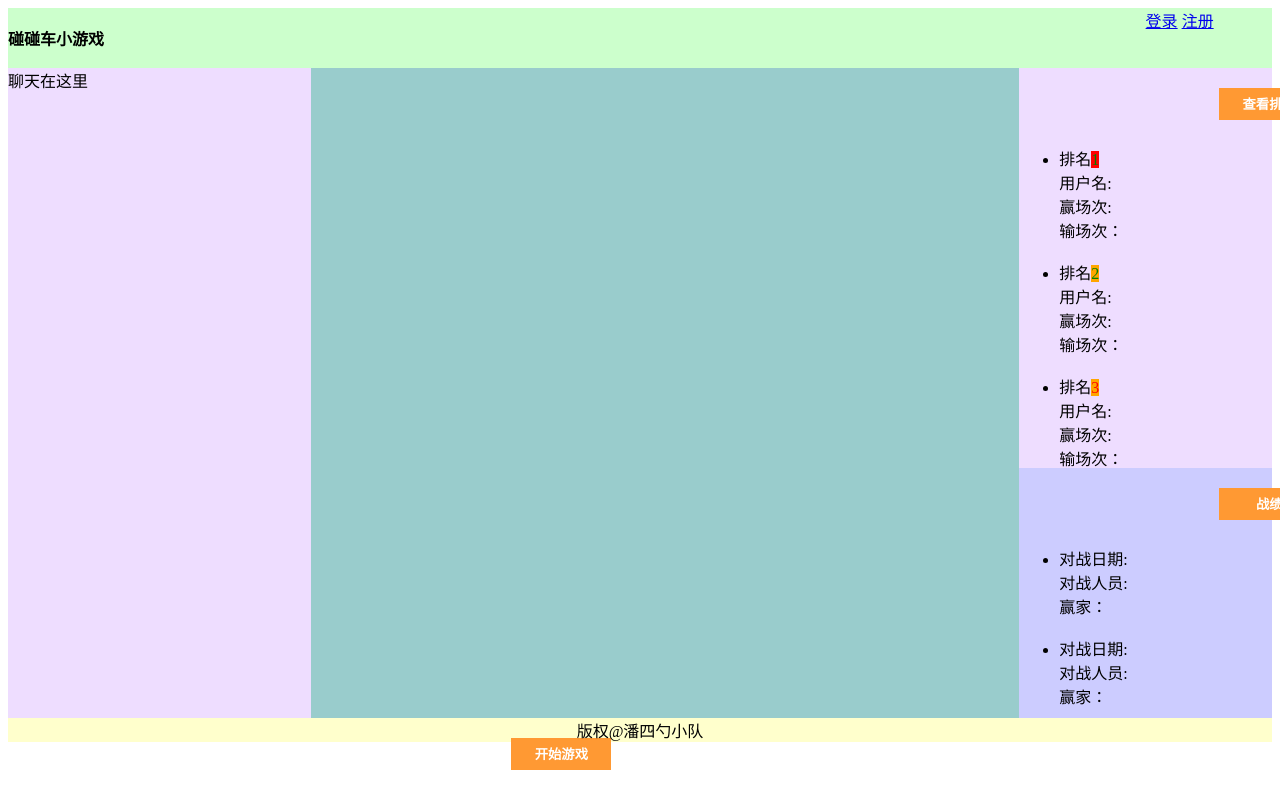
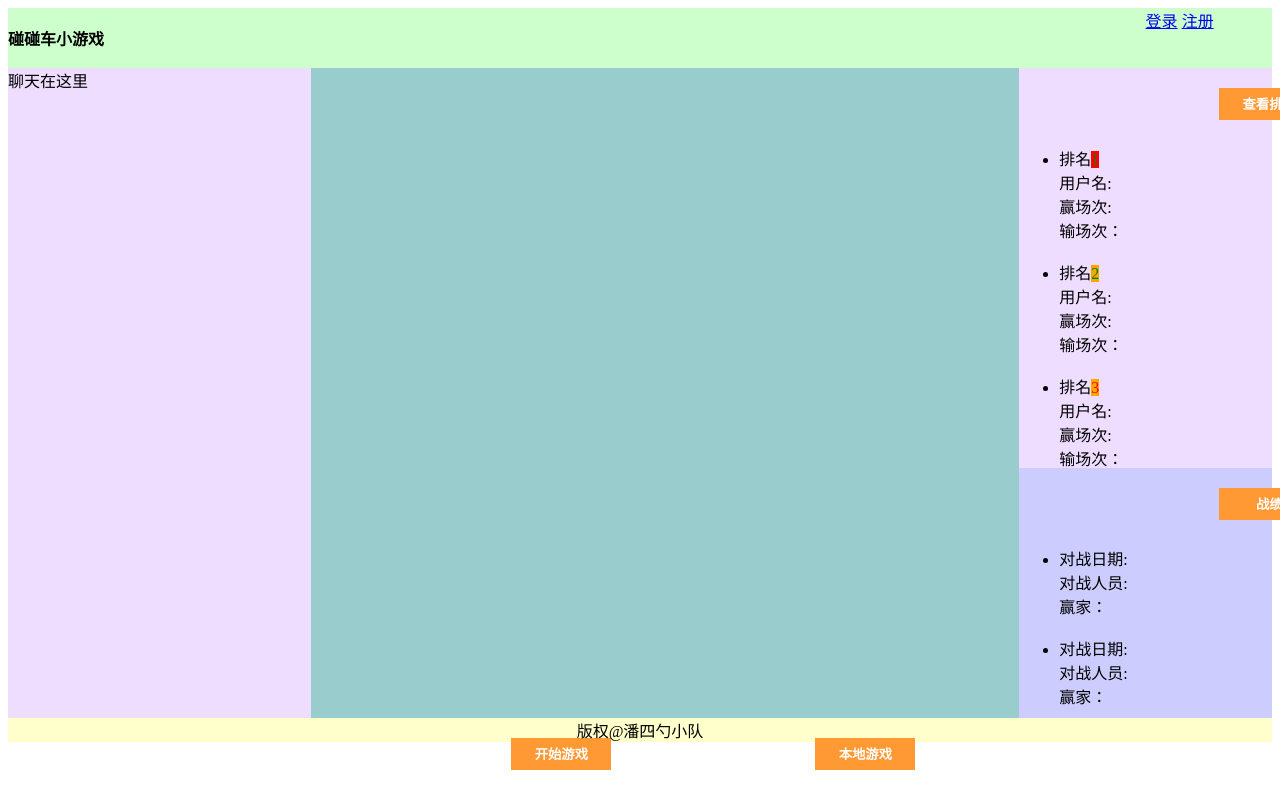
Before and after one commit to lotsofone/Pan-Spoon-4s, a plain HTML site: page index.html in a window 1280 px wide. Shown: the top 800 px of the page. Drawn offline with Linux system fonts and the light colour scheme.

Commit message:
add local game

```diff
--- a/index.html
+++ b/index.html
@@ -91,6 +91,7 @@
             <div id="scene_div"></div>
         </div>
 	    <button id="sign" class="divBtn" onclick="startMatch()">开始游戏</button>
+	    <button id="sign2" class="divBtn" onclick="startLocal()">本地游戏</button>
 	</div>
 </div>
 
--- a/user.js
+++ b/user.js
@@ -272,3 +272,6 @@ function startMatch(){
 		}
 	});
 }
+function startLocal(){
+	game.prepareGame("local");
+}
```
